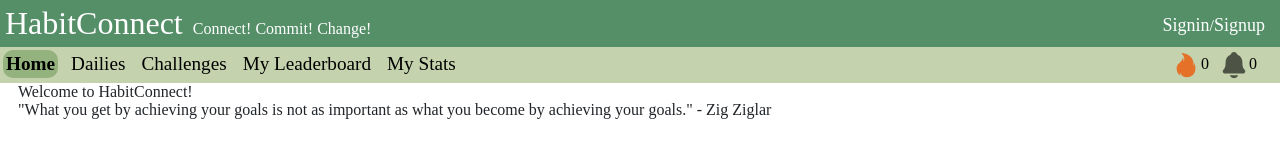
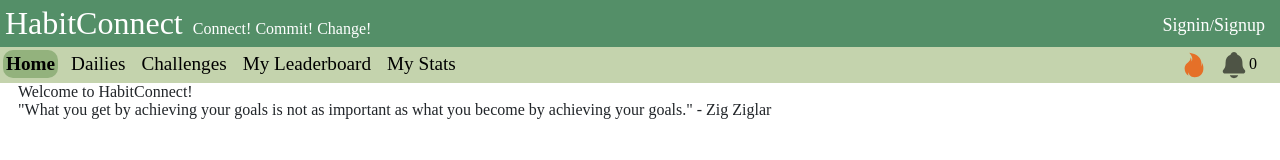
Before and after one commit to kphillippo/habit-tracker, a React (Create React App) app in the folder front-end/: page /home in a window 1280 px wide. Shown: the top 160 px of the page. Built offline with nearby package versions, Linux system fonts and the light colour scheme; a web font is replaced by a local one.

Commit message:
Updated navBar to show user streak beside flame icon

```diff
--- a/front-end/src/Component/NavBar.js
+++ b/front-end/src/Component/NavBar.js
@@ -188,7 +188,7 @@ function NavBar({isSignedout, data}) {
 
                 <NavItem className="align-right">
                     <IoMdFlame size={30} color="#e57028"></IoMdFlame>
-                    <span>{userInfo.Streak && userInfo.Streak}{!userInfo.Streak && 0}</span>
+                    <span>{userInfo.userStreak}</span>
                 </NavItem>
 
                 <NavItem className="">
```
